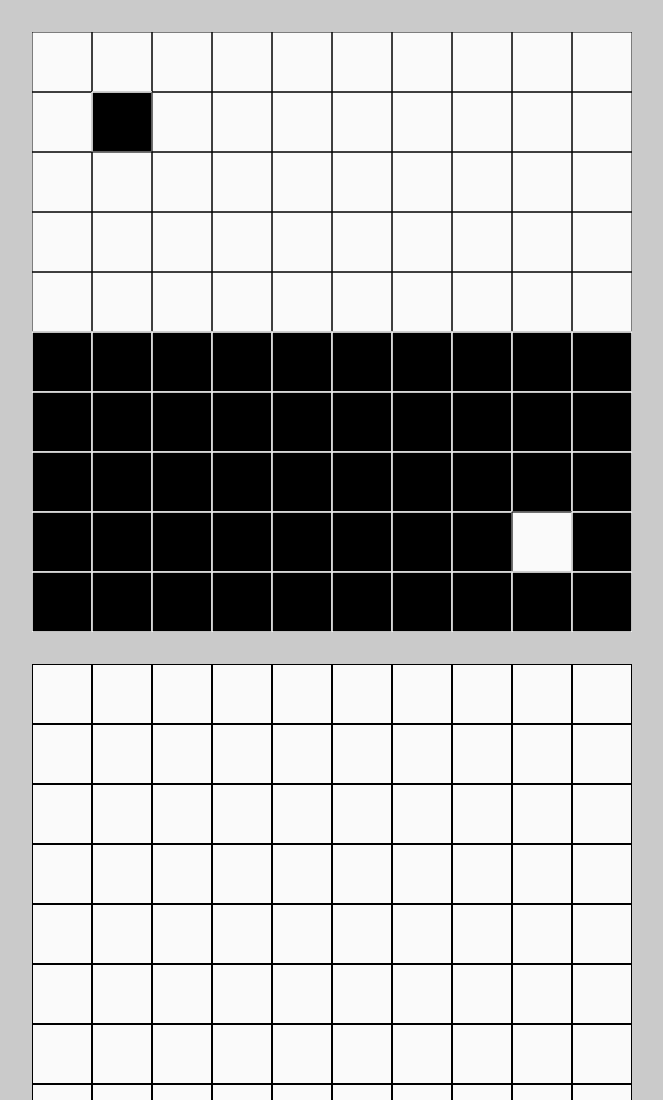
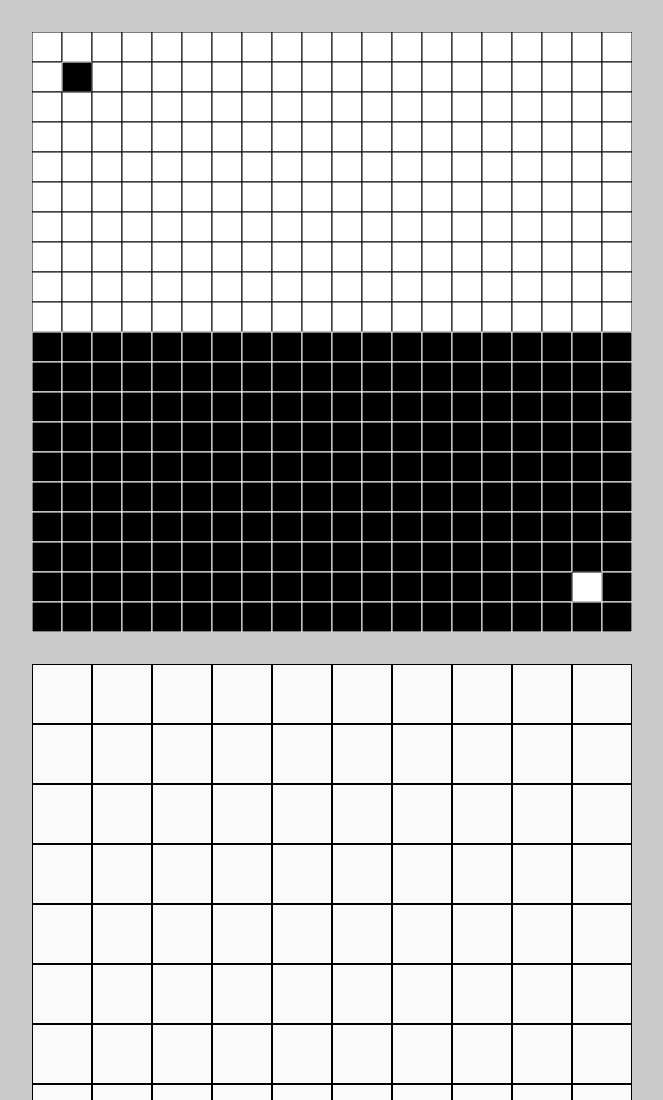
Before and after one commit to Ks-link/tile-wars, a plain HTML site: page index.html in a window 1280 px wide. Shown: the top 1100 px of the page, without its empty margins (308-971 px from the left). Drawn offline with Linux system fonts and the light colour scheme.

Commit message:
added more flexibility to grid, can change amount of rows and cols

```diff
--- a/index.html
+++ b/index.html
@@ -3,7 +3,7 @@
 <head>
     <meta charset="UTF-8">
     <meta name="viewport" content="width=device-width, initial-scale=1.0">
-    <title>Othello-ser!</title>
+    <title>Tile Wars!</title>
     <link rel="stylesheet" href="styles/normalize-fwd-kaleb.css">
     <link rel="stylesheet" href="styles/styles.css">
     <script defer src="scripts/script.js"></script>
--- a/scripts/script.js
+++ b/scripts/script.js
@@ -4,8 +4,8 @@ const ctx = canvas.getContext("2d");
 
 
 const gameBoard = {
-    cols: 10,
-    rows: 10,
+    cols: 20,
+    rows: 20,
     // cellSize: canvas.width / 10,
 };
 
@@ -20,6 +20,26 @@ class Cell {
         this.filled = false;
         this.size = canvas.width / gameBoard.cols;
     }
+
+    emptyCell(colIndex, rowIndex) {
+        ctx.beginPath();
+        ctx.rect(this.size * rowIndex, this.size * colIndex, this.size, this.size);
+        ctx.fillStyle = "#fff";
+        ctx.fill();
+        ctx.strokeStyle = "#000";
+        ctx.stroke();
+        ctx.closePath();
+    }
+
+    fillCell(colIndex, rowIndex) {
+        ctx.beginPath();
+        ctx.rect(this.size * rowIndex, this.size * colIndex, this.size, this.size);
+        ctx.fillStyle = "#000";
+        ctx.fill();
+        ctx.strokeStyle = "#fff";
+        ctx.stroke();
+        ctx.closePath();
+    }
 }
 
 function createGrid(cols, rows) {
@@ -30,44 +50,37 @@ function createGrid(cols, rows) {
             const cell = new Cell();
             grid[c][r] = cell;
 
-            //draw grid
-            ctx.beginPath();
-            ctx.rect(cell.size * r, cell.size * c, cell.size, cell.size);
-            ctx.strokeStyle = "#000";
-            ctx.stroke();
-            // ctx.closePath();
-
             // example of targetting cell
             if (c === 1 && r === 1) {
                 cell.filled = true;
             }
 
-            if (c > 4) {
+            if (c >= gameBoard.rows / 2) {
                 cell.filled = true;
             }
 
-            if (c === 8 && r === 8) {
+            if (c === gameBoard.cols - 2 && r === gameBoard.cols - 2) {
                 cell.filled = false;
             }
 
+
+            //draw grid
+            // fill all selected cells
             if (cell.filled) {
-                // ctx.beginPath();
-                ctx.rect(cell.size * r, cell.size * c, cell.size, cell.size);
-                ctx.fillStyle = "#000";
-                ctx.fill();
-                ctx.strokeStyle = "#fff";
-                ctx.stroke();
-                ctx.closePath();
+                cell.fillCell(c, r);
+            } else {
+                cell.emptyCell(c, r);
             }
 
         }
     }
     return grid;
 }
+// setInterval(createGrid, 10);
 
 const gameGrid = createGrid(gameBoard.cols, gameBoard.rows);
 
-function drawGrid() {
-    // ctx.beginPath();
-    // ctx.rect();
-}
+// function drawGrid() {
+// ctx.beginPath();
+// ctx.rect();
+// }
```
